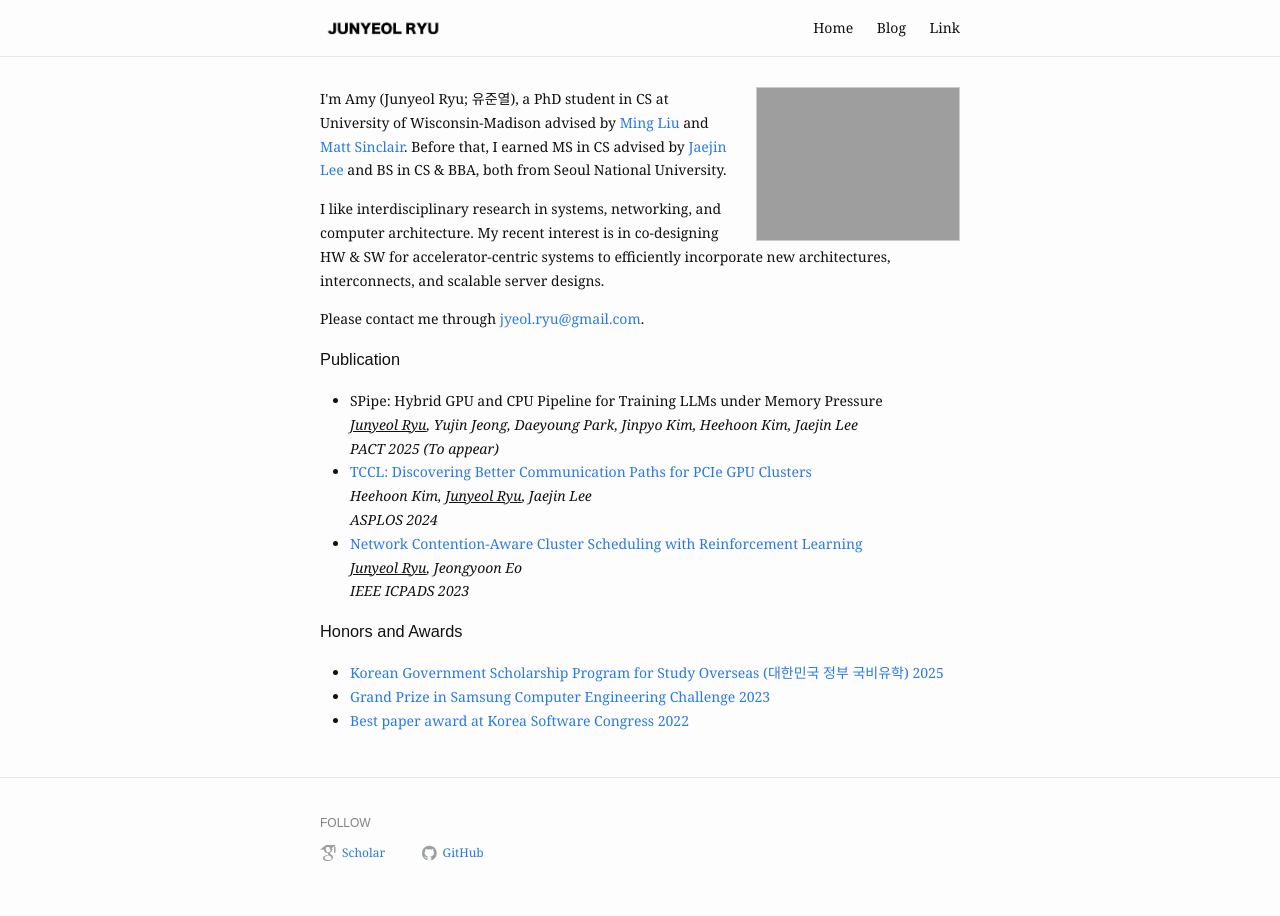
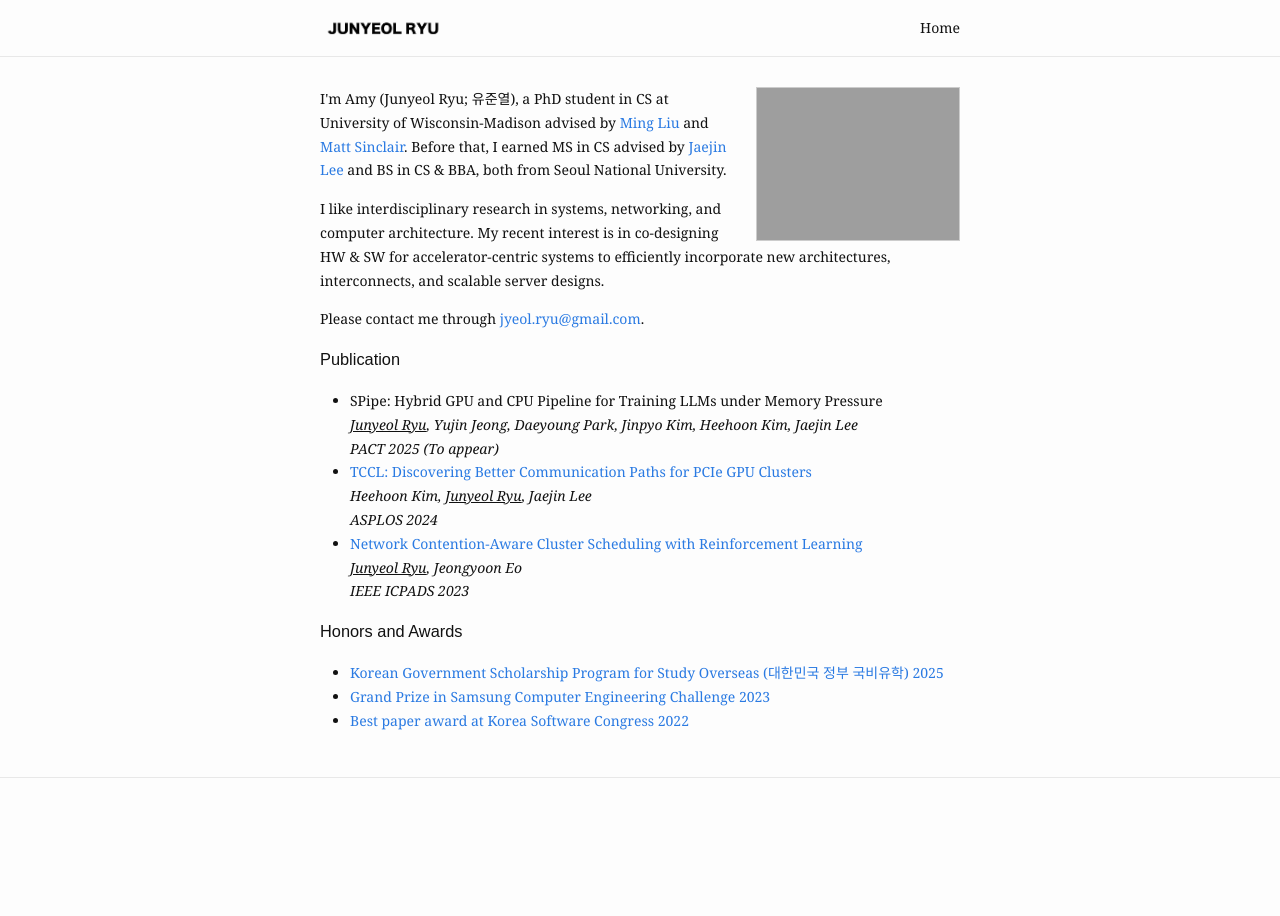
Before and after one commit to jiwonamy/jiwonamy.github.io, a Jekyll site: the page built from index.md, in a window 1280 px wide. Built offline with Jekyll 4.4.1, drawn with Linux system fonts in a browser that asks for light colours; some of the changed lines change nothing that is shown.

Commit message:
Update _config.yml

```diff
--- a/_config.yml
+++ b/_config.yml
@@ -1,11 +1,11 @@
 # For technical reasons, this file is *NOT* reloaded automatically when you use
 # 'bundle exec jekyll serve'. If you change this file, please restart the server process.
 
-title: Junyeol Ryu
-description: "Junyeol's Blog"
-url: "https://junyeol.me"
+title: Jiwon Ryu
+description: "Jiwon's Blog"
+url: "https://jiwonamy.github.io"
 baseurl: # the subpath of your site, e.g. "/blog"
-repository: "gajagajago/gajagajago.github.io"
+repository: "jiwonamy/jiwonamy.github.io"
 photourl: "/assets/img/photos"
 og_image: /assets/img/junyeol.png
 
@@ -13,8 +13,6 @@
   pages:
     - name: Home
       slug: /
-    - name: Blog
-    - name: Link
 
 footer:
   show_powered_by: false
@@ -26,10 +24,10 @@
 #      value: YourWeChatUsername
 #      link: "#"
   follow:
-    - name: Scholar
-      link: https://scholar.google.com/citations?user=dMVmdXsAAAAJ&hl=en
-    - name: GitHub
-      link: http://github.com/gajagajago
+#    - name: Scholar
+#      link: https://scholar.google.com/citations?user=dMVmdXsAAAAJ&hl=en
+#    - name: GitHub
+#      link: http://github.com/gajagajago
 #    - name: Twitter
 #      link: http://twitter.com/YourTwitterUsername
 #      username: "@YourTwitterUsername"
```
